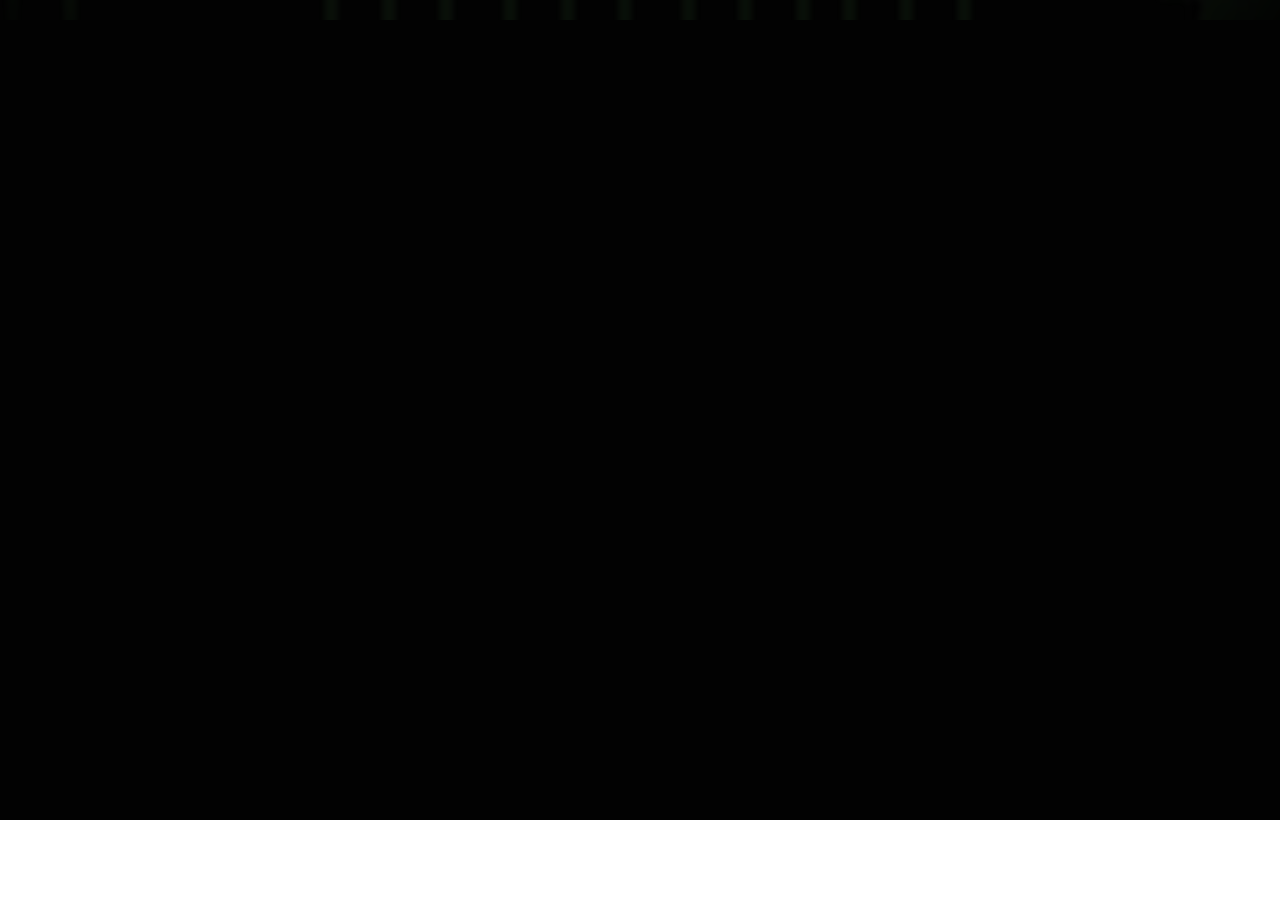
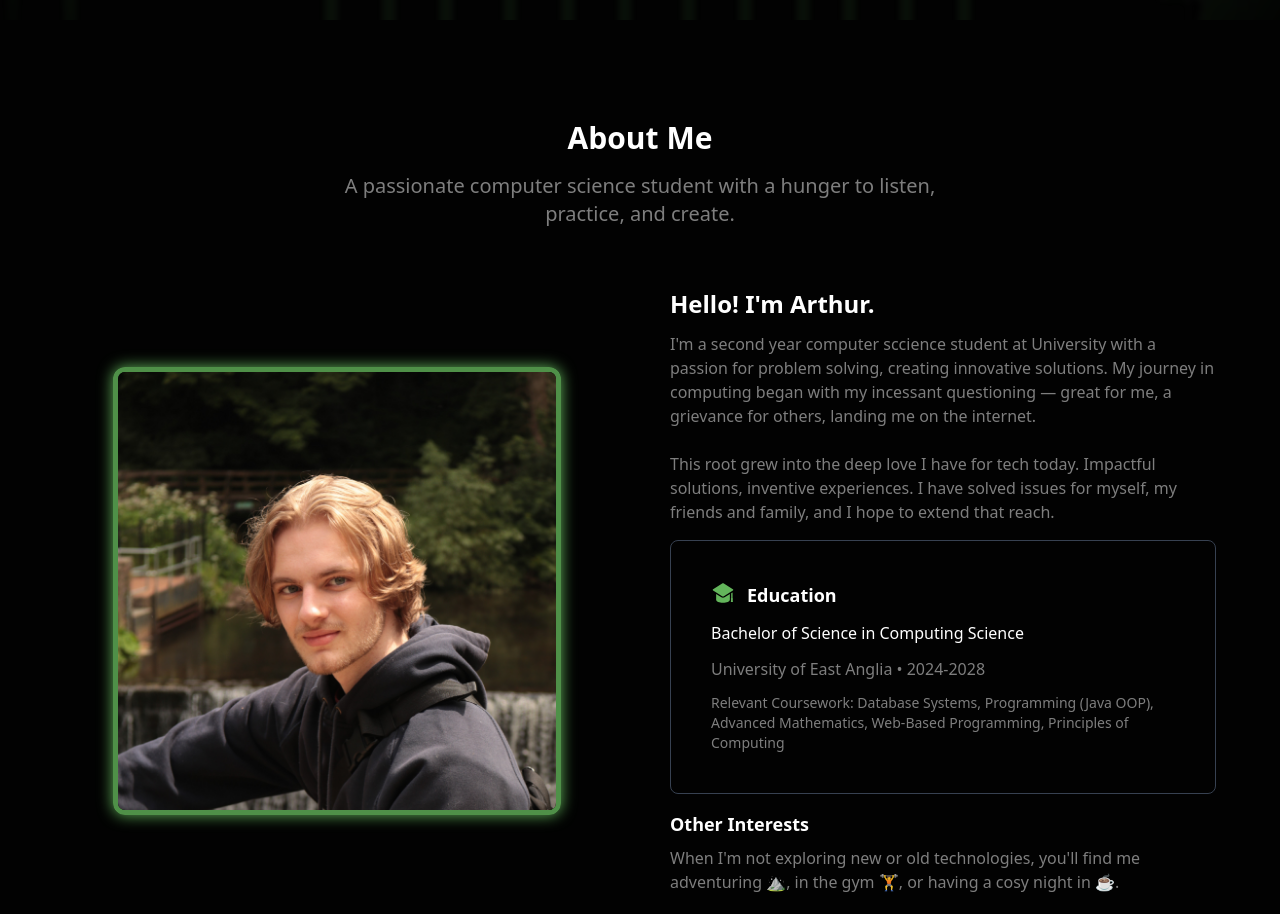
Before and after one commit to arthurstevens/portfolio, a React (Vite) app: page / in a window 1280 px wide. Shown: the part 780-1694 px from the top of the page. Before the commit the page ends 1600 px from the top, so only its background shows below. Built offline with nearby package versions, Linux system fonts and the light colour scheme.

Commit message:
feat(about): add headshot, about section, and stylised education card

```diff
--- a/src/components/About.tsx
+++ b/src/components/About.tsx
@@ -1,9 +1,53 @@
+import EducationCard from "./ui/EducationCard"
+
 const About = () => {
-    return (
-        <section id="about" className="relative w-full h-screen flex items-center justify-center">
-
-        </section>
-    )
+  return (
+    <section id="about" className="relative flex justify-center w-full min-h-screen p-5 text-primary">
+      <div className="max-w-6xl">
+        {/* Title */}
+        <div className="flex flex-col items-center mt-20 mb-15">
+          <h2 className="text-3xl font-bold mb-4">About Me</h2>
+          <p className="text-xl text-secondary max-w-2xl mx-auto text-center">
+            A passionate computer science student with a hunger to listen, practice, and create.
+          </p>
+        </div>
+        {/* Content */}
+        <div className="flex space-x-15">
+          {/* Left */}
+          <div className="w-1/2 flex items-center justify-center">
+            <img
+              alt="Headshot"
+              src="src/assets/headshot.jpg"
+              className="border-5 border-accent/80 rounded-xl max-w-md shadow-[0_0_15px_theme(colors.accent)]"
+            />
+          </div>
+          {/* Right */}
+          <div className="w-1/2 space-y-3">
+            <h3 className="text-2xl font-semibold">Hello! I'm Arthur.</h3>
+            <p className="text-secondary">
+              I'm a second year computer sccience student at University with a passion for problem solving,
+              creating innovative solutions. My journey in computing began with my incessant questioning —
+              great for me, a grievance for others, landing me on the internet.
+              <br /><br />
+              This root grew into the deep love I have for tech today. Impactful solutions, inventive
+              experiences. I have solved issues for myself, my friends and family, and I hope to extend that
+              reach.
+            </p>
+            <div className="mt-4 mb-4">
+              <EducationCard />
+            </div>
+            <div className="space-y-2">
+              <h4 className="text-lg font-semibold">Other Interests</h4>
+              <p className="text-secondary">
+                When I'm not exploring new or old technologies, you'll find me adventuring ⛰️, in the gym 🏋️, or having
+                a cosy night in ☕.
+              </p>
+            </div>
+          </div>
+        </div>
+      </div>
+    </section>
+  )
 }
 
 export default About
--- /dev/null
+++ b/src/components/ui/EducationCard.tsx
@@ -0,0 +1,19 @@
+import Education from "./icons/Education"
+
+const EducationCard = () => {
+  return (
+    <div className="flex flex-col space-y-3 justify-center p-10 rounded-lg border-1 border-border">
+      <div className="flex space-x-3 text-accent">
+        <Education />
+        <h4 className="text-lg font-semibold text-primary">Education</h4>
+      </div>
+      <p className="font-medium">Bachelor of Science in Computing Science</p>
+      <p className="text-secondary">University of East Anglia • 2024-2028</p>
+      <p className="text-secondary text-sm">
+        Relevant Coursework: Database Systems, Programming (Java OOP), Advanced Mathematics, Web-Based Programming, Principles of Computing
+      </p>
+    </div>
+  )
+}
+
+export default EducationCard
--- /dev/null
+++ b/src/components/ui/icons/Education.tsx
@@ -0,0 +1,20 @@
+import React from 'react';
+
+interface IconProps extends React.SVGProps<SVGSVGElement> {
+  size?: number | string;
+}
+
+const Education: React.FC<IconProps> = ({ size = 24, ...props }) => (
+  <svg
+    width={size}
+    height={size}
+    viewBox="0 0 14 14"
+    fill="currentColor"
+    xmlns="http://www.w3.org/2000/svg"
+    {...props}
+  >
+    <path d="m 12.499079,12.25525 c 0.0968,0 0.188377,-0.0436 0.249339,-0.11884 0.06096,-0.0752 0.08473,-0.17385 0.06473,-0.26853 l -0.202146,-0.95662 c 0.115125,-0.11137 0.187491,-0.26686 0.187491,-0.43975 0,-0.182 -0.08106,-0.34343 -0.206876,-0.45558 l 0,-3.32202 -0.810333,0.50146 0,2.82056 c -0.125815,0.11215 -0.2069,0.27358 -0.2069,0.45558 0,0.17291 0.07239,0.32841 0.187515,0.43975 l -0.20217,0.95662 c -0.02,0.0947 0.0038,0.19335 0.06473,0.26853 0.06096,0.0752 0.152539,0.11884 0.249339,0.11884 l 0.625281,0 z M 12.773741,4.75539 7.5021019,1.49209 C 7.3477151,1.39699 7.1736728,1.34925 6.9996305,1.34925 c -0.1740423,0 -0.3482077,0.0477 -0.5016586,0.14284 l -5.271713,3.2633 C 1.0854931,4.84249 0.99999905,4.99633 0.99999905,5.1619 c 0,0.1656 0.085494,0.31949 0.22625985,0.40673 l 5.2716883,3.26333 c 0.153451,0.0952 0.3276163,0.14284 0.5016586,0.14284 0.1740423,0 0.3481092,-0.0477 0.5024714,-0.14284 L 12.773741,5.56863 c 0.140766,-0.0872 0.22626,-0.24113 0.22626,-0.40673 0,-0.16557 -0.08549,-0.31946 -0.22626,-0.40651 z M 6.9996059,9.78508 c -0.3283798,0 -0.6488777,-0.0912 -0.928242,-0.26411 l -3.0750017,-1.90368 0,3.27796 c 0,0.97016 1.7931578,1.7555 4.0032436,1.7555 2.2108742,0 4.0038842,-0.78536 4.0038842,-1.7555 l 0,-3.27796 -3.0748786,1.90368 C 7.6492472,9.69388 7.3279857,9.78508 6.9996059,9.78508 Z" />
+  </svg>
+);
+
+export default Education;
```
Also changed, not shown: src/assets/headshot.jpg (added).
